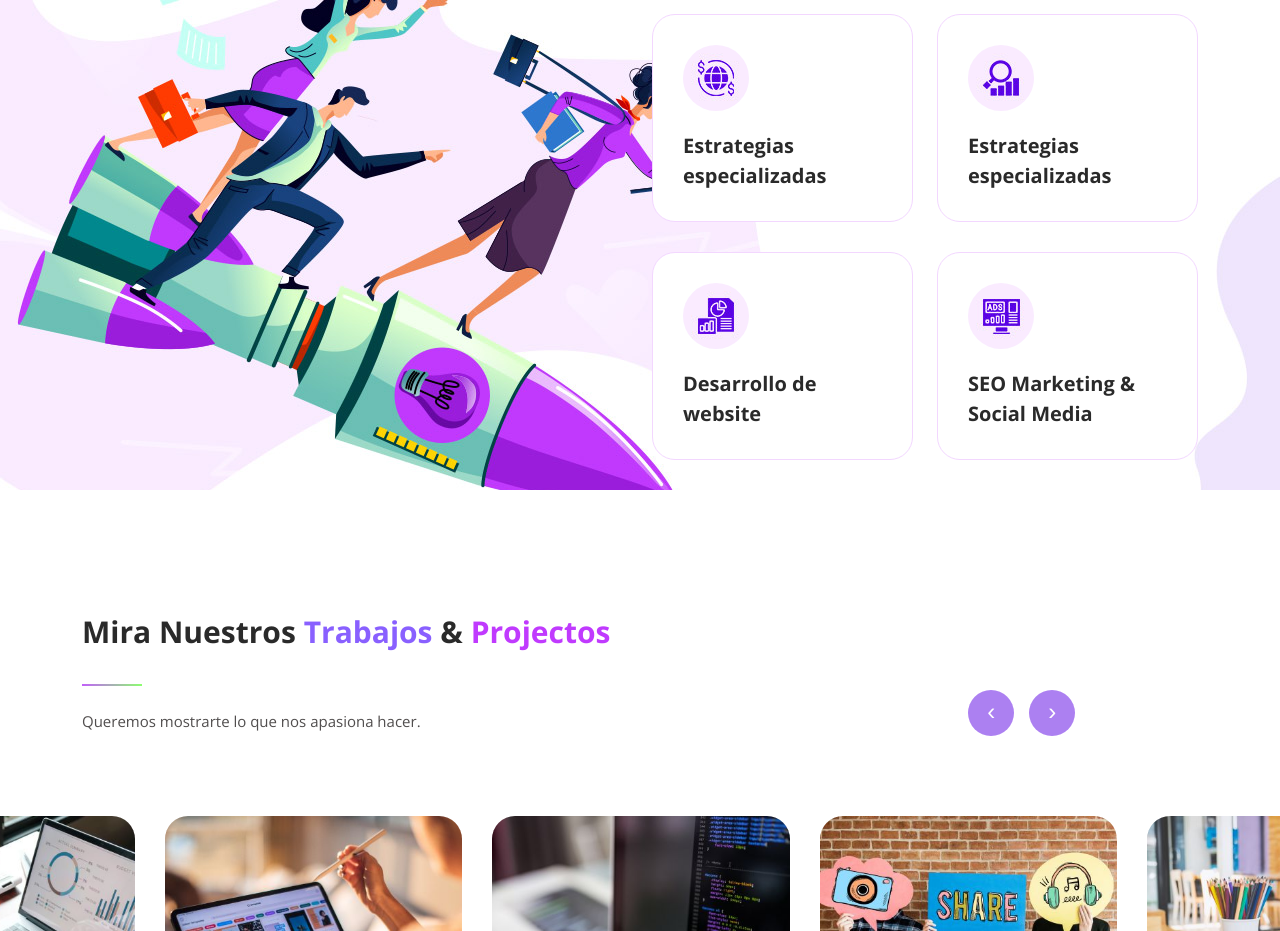
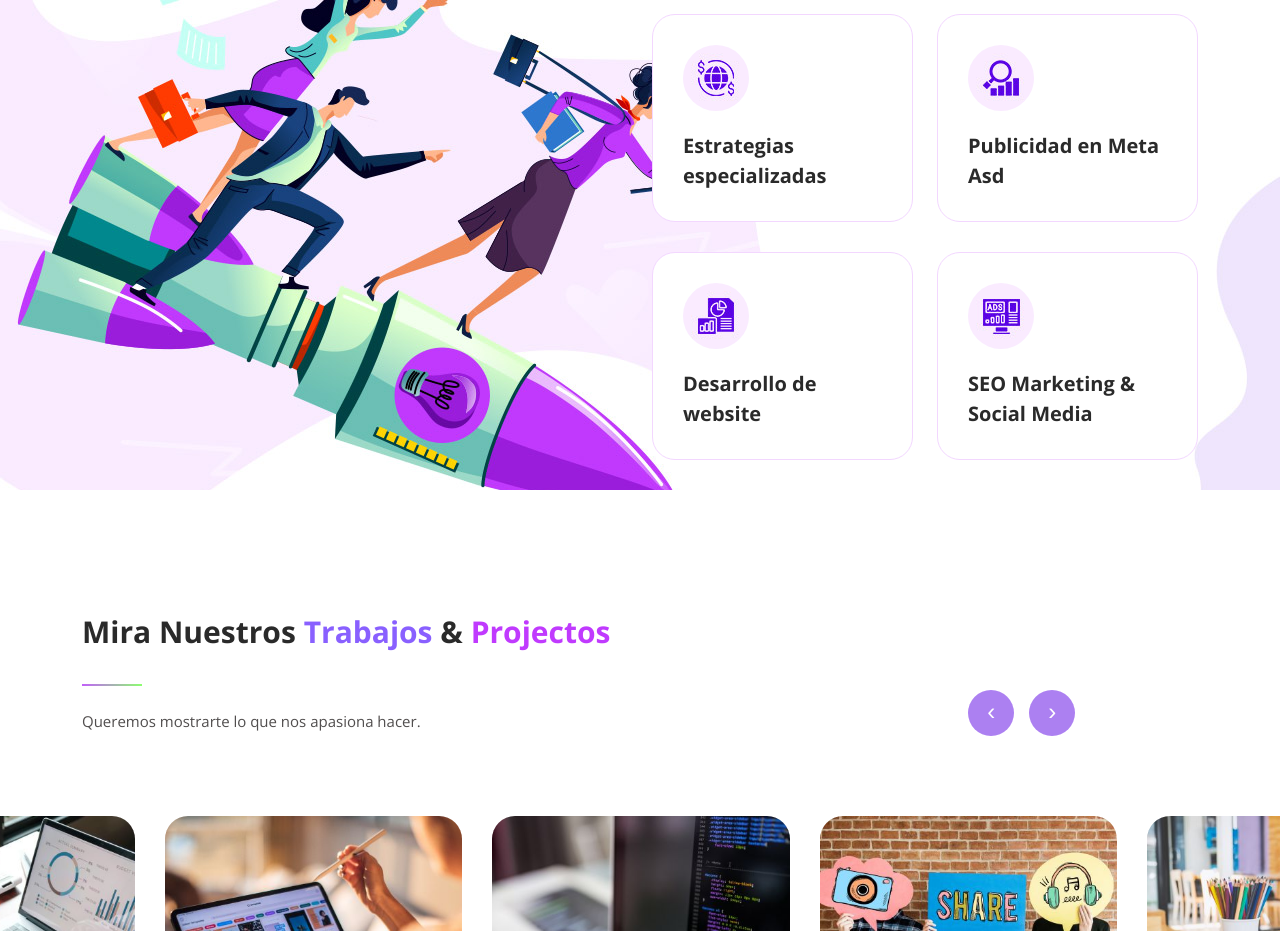
Before and after one commit to Antomaino/Antomaino.github.io, a plain HTML site: page index.html in a window 1280 px wide. Shown: the part 1440-2371 px from the top of the page. Drawn offline with nearby package versions, Linux system fonts and the light colour scheme.

Commit message:
Actualizar index.html

```diff
--- a/index.html
+++ b/index.html
@@ -137,7 +137,7 @@
                 <div class="icon">
                   <img src="assets/images/services-02.jpg" alt="data analysis" class="templatemo-feature">
                 </div>
-                <h4>Estrategias especializadas</h4>
+                <h4>Publicidad en Meta Asd</h4>
               </div>
             </div>
             <div class="col-lg-6 col-sm-6">
```
